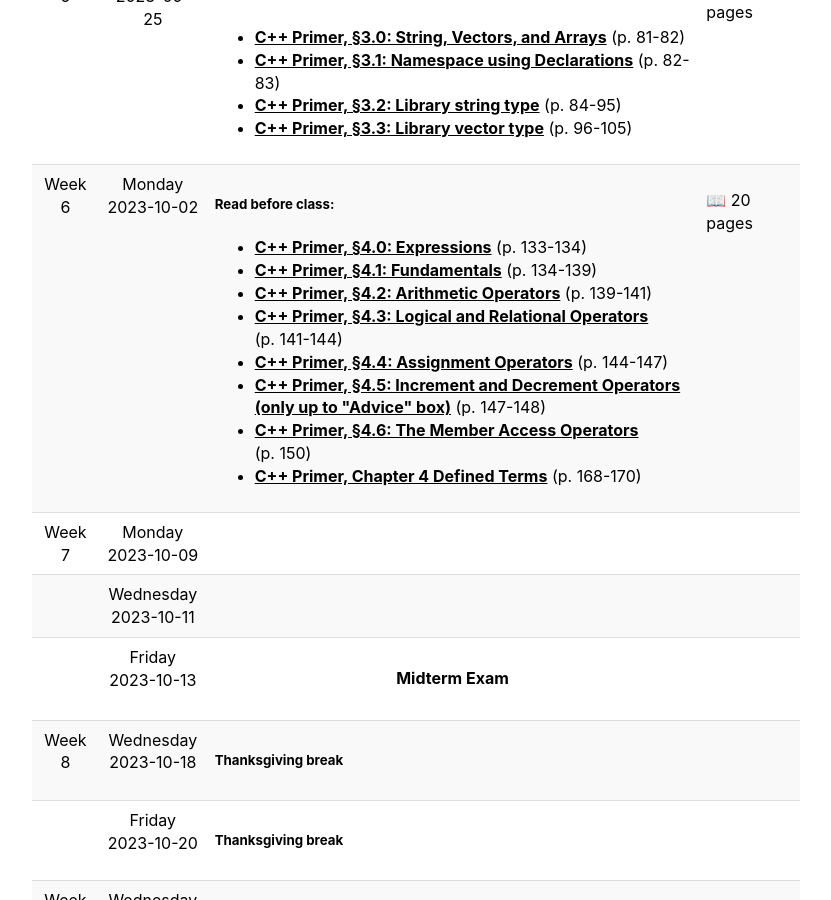
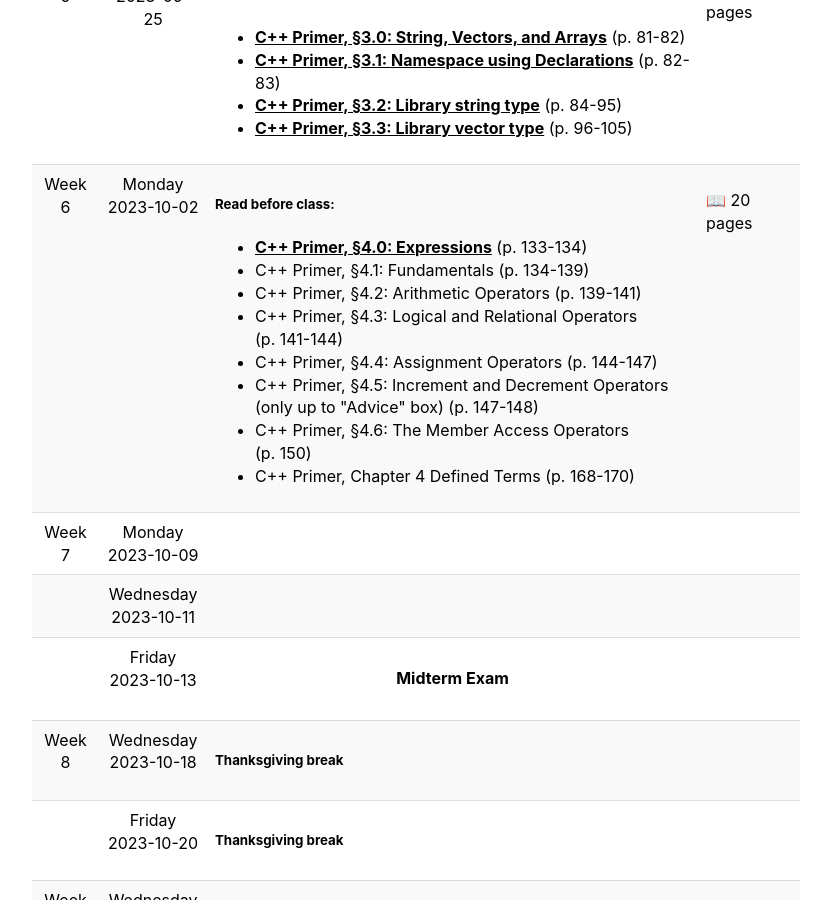
Before and after one commit to 2023-Fall-UAF-CS201/2023-Fall-UAF-CS201.github.io, a Jekyll site: the page built from schedule.md, in a window 1280 px wide and 900 px high, scrolled down 2362 px. Shown: the whole window, without its empty margins (224-1055 px from the left). Built offline with Jekyll 4.4.1, drawn with Linux system fonts in a browser that asks for light colours; part of the change alters nothing that is shown.

Commit message:
Chapter 4

```diff
--- a/_data/schedule.yaml
+++ b/_data/schedule.yaml
@@ -142,49 +142,42 @@
        unit:  "pages"
     -
      title: "C++ Primer, §4.1: Fundamentals"
-     url:   ""
      pages:  "134-139"
      length:
        value: 5
        unit:  "pages"
     -
      title: "C++ Primer, §4.2: Arithmetic Operators"
-     url:   ""
      pages:  "139-141"
      length:
        value: 3
        unit:  "pages"
     -
      title: "C++ Primer, §4.3: Logical and Relational Operators"
-     url:   ""
      pages:  "141-144"
      length:
        value: 3
        unit:  "pages"
     -
      title: "C++ Primer, §4.4: Assignment Operators"
-     url:   ""
      pages:  "144-147"
      length:
        value: 3
        unit:  "pages"
     -
      title: "C++ Primer, §4.5: Increment and Decrement Operators (only up to \"Advice\" box)"
-     url:   ""
      pages:  "147-148"
      length:
        value: 1
        unit:  "pages"
     -
      title: "C++ Primer, §4.6: The Member Access Operators"
-     url:   ""
      pages:  "150"
      length:
        value: 1
        unit:  "pages"
     -
      title: "C++ Primer, Chapter 4 Defined Terms"
-     url:   ""
      pages:  "168-170"
      length:
        value: 3
```
